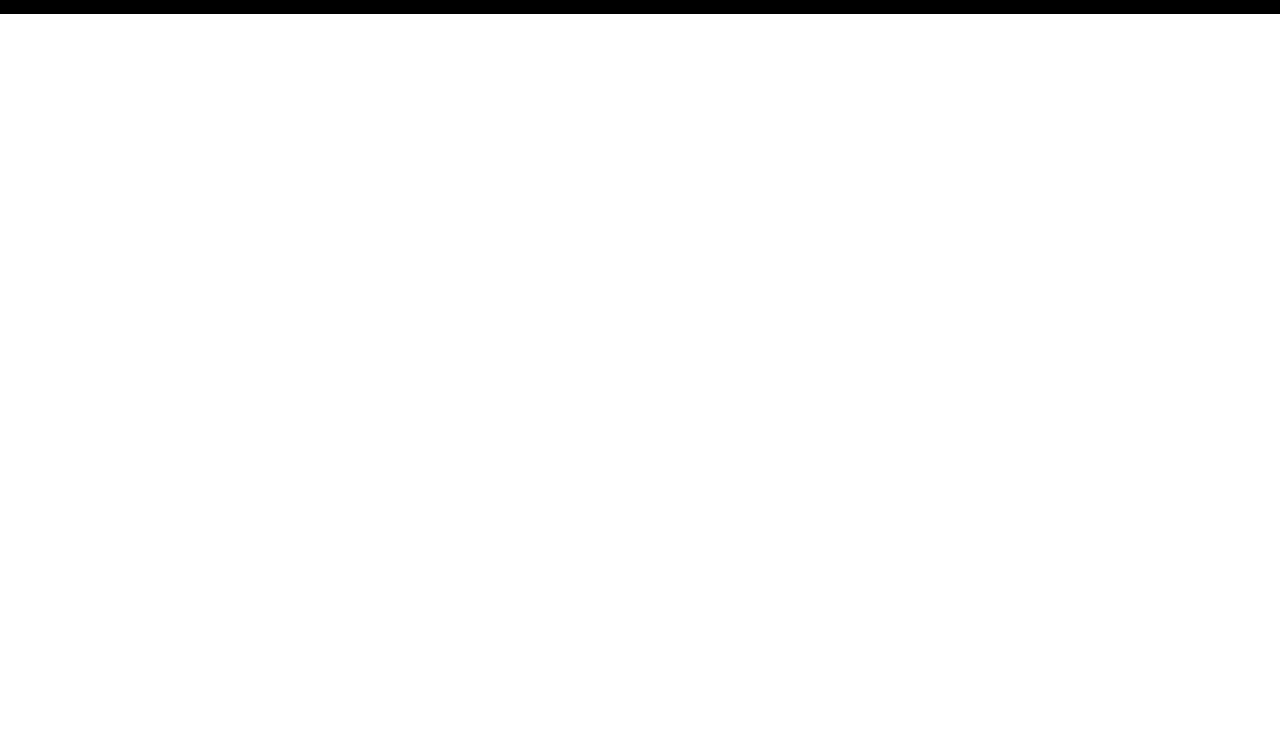
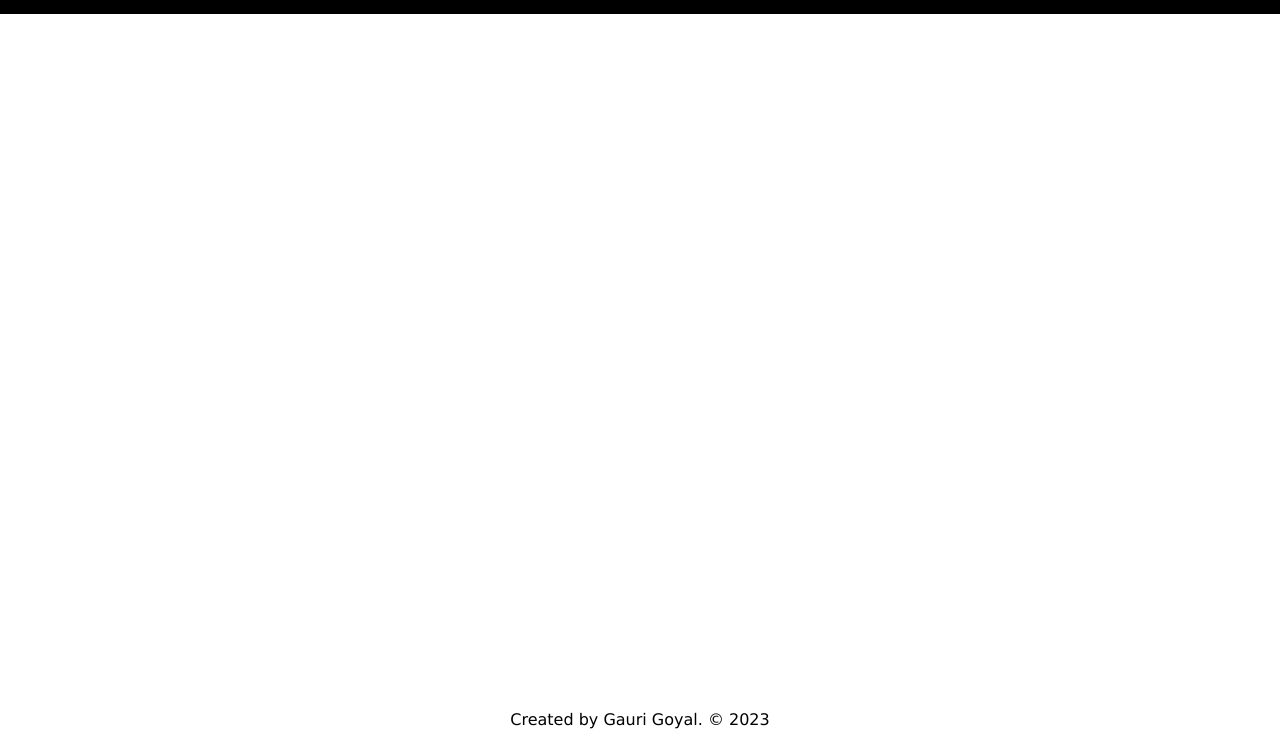
Before and after one commit to chiragaiml21/node_01, a website: page public/index.html in a window 1280 px wide. Shown: the part 56-800 px from the top of the page. Drawn offline with Linux system fonts and the light colour scheme; no server answers.

Commit message:
copyright added

```diff
--- a/public/index.html
+++ b/public/index.html
@@ -18,6 +18,7 @@
 
     </div>
   </div>
+  <p class="copyright">Created by Gauri Goyal. © 2023</p>
 
   <script src="script.js"></script>
 </body>
--- a/public/style.css
+++ b/public/style.css
@@ -133,3 +133,12 @@ form button:hover{
     transform: scale(1.1);
     transition: 0.1s;
 }
+.copyright{
+    width: 100%;
+    height: 50px;
+    display: flex;
+    justify-content: center;
+    align-items: center;
+    position: fixed;
+    bottom: 0;
+}
```
Also changed, not shown: public/form.html (+1 -0 lines).
